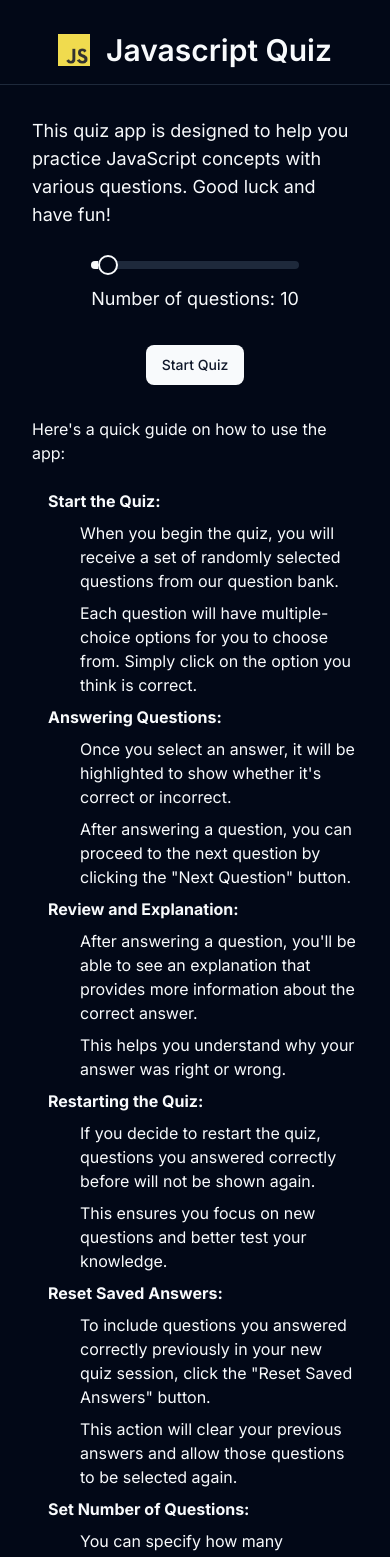
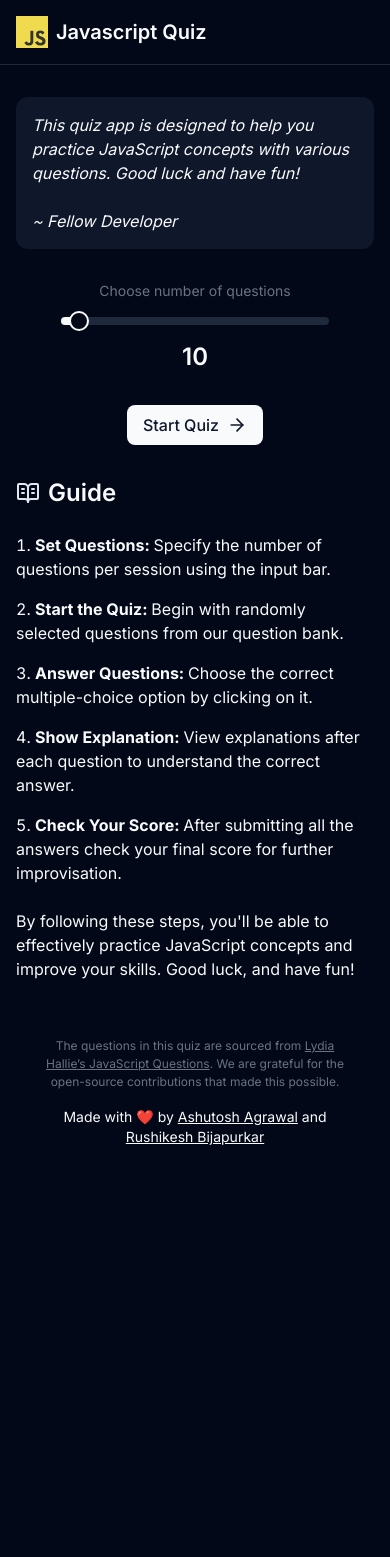
Before and after one commit to AshutoshAgrawal2004/javascript-interview-prep-quiz, a React (Vite) app: page / in a window 390 px wide. Shown: the top 1557 px of the page. After the commit the page ends 1171 px from the top, so only its background shows below. Built offline with nearby package versions, Linux system fonts and the light colour scheme.

Commit message:
Design Improvements & Give Up Button

```diff
--- a/src/App.tsx
+++ b/src/App.tsx
@@ -12,9 +12,9 @@ function App() {
   }, [location]);
 
   return (
-    <div className="flex flex-col gap-8 w-full h-full min-h-screen pt-8 font-inter">
+    <div className="flex flex-col gap-8 w-full h-full min-h-screen pt-4 font-inter">
       <Header />
-      <div className="container flex-1 max-w-4xl">
+      <div className="container px-4 flex-1 max-w-4xl">
         <Routes>
           <Route path="/" element={<WelcomeScreen />} />
           <Route path="/quiz" element={<QuizScreen />} />
--- a/src/components/footer.tsx
+++ b/src/components/footer.tsx
@@ -1,7 +1,7 @@
 export const Footer = () => {
   return (
     <footer className="p-6 text-center">
-      <p className="text-lg mb-4 text-gray-500">
+      <p className="text-[12px] mb-4 text-gray-500">
         The questions in this quiz are sourced from{" "}
         <a
           href="https://github.com/lydiahallie/javascript-questions"
@@ -14,10 +14,23 @@ export const Footer = () => {
         . We are grateful for the open-source contributions that made this
         possible.
       </p>
-      <p>
+      <p className="text-sm">
         Made with ❤️ by{" "}
-        <a href="https://github.com/AshutoshAgrawal2004" className="underline">
+        <a
+          href="https://github.com/AshutoshAgrawal2004"
+          target="__blank"
+          rel="noopener noreferrer"
+          className="underline"
+        >
           Ashutosh Agrawal
+        </a>{" "}
+        and{" "}
+        <a
+          href="https://www.linkedin.com/in/atrushikesh/"
+          rel="noopener noreferrer"
+          className="underline"
+        >
+          Rushikesh Bijapurkar
         </a>
       </p>
     </footer>
--- /dev/null
+++ b/src/components/give-up-button.tsx
@@ -0,0 +1,15 @@
+import { useLocation, useNavigate } from "react-router-dom";
+import { Button } from "./ui/button";
+
+export const GiveUpButton = () => {
+  const location = useLocation();
+  const navigate = useNavigate();
+
+  if (location.pathname !== "/quiz") return null;
+
+  return (
+    <Button variant="destructive" onClick={() => navigate("/result")}>
+      I give up! 🙌
+    </Button>
+  );
+};
--- a/src/components/header.tsx
+++ b/src/components/header.tsx
@@ -1,10 +1,17 @@
+import { Link } from "react-router-dom";
 import JavaScriptLogo from "../assets/JavaScript-logo.jpg";
+import { GiveUpButton } from "./give-up-button";
 
 export const Header = () => {
   return (
-    <header className="text-3xl font-semibold border-b border-secondary pb-4 flex justify-center items-center gap-4">
-      <img src={JavaScriptLogo} alt="JavaScript Logo" className="w-8 h-8" />
-      Javascript Quiz
+    <header className="text-xl font-semibold pb-4 border-b border-secondary flex justify-between items-center">
+      <Link className="flex gap-2 pl-4 lg:pl-8 items-center" to="/">
+        <img src={JavaScriptLogo} alt="JavaScript Logo" className="w-8 h-8" />
+        Javascript Quiz
+      </Link>
+      <span className="pr-4 lg:pr-8">
+        <GiveUpButton />
+      </span>
     </header>
   );
 };
--- a/src/components/how-it-works.css
+++ /dev/null
@@ -1,10 +0,0 @@
-.how-it-works ol > li {
-  padding-left: 1rem;
-  margin-top: 0.5rem;
-  margin-bottom: 0.5rem;
-}
-
-.how-it-works ol > li > ul > li {
-  margin-top: 0.5rem;
-  padding-left: 2rem;
-}
--- a/src/components/how-it-works.tsx
+++ b/src/components/how-it-works.tsx
@@ -1,85 +1,33 @@
-import "./how-it-works.css";
+import { BookOpenText } from "lucide-react";
 
 export const HowItWorks = () => {
   return (
-    <div className="how-it-works flex flex-col gap-4">
-      <p>Here's a quick guide on how to use the app:</p>
-      <ol>
+    <div className="how-it-works flex flex-col gap-6">
+      <h4 className="flex gap-2 text-2xl items-center font-semibold">
+        <BookOpenText className="text-slate-200" /> Guide
+      </h4>
+      <ol className="list-decimal list-inside flex flex-col gap-4">
         <li>
-          <strong>Start the Quiz:</strong>
-          <ul>
-            <li>
-              When you begin the quiz, you will receive a set of randomly
-              selected questions from our question bank.
-            </li>
-            <li>
-              Each question will have multiple-choice options for you to choose
-              from. Simply click on the option you think is correct.
-            </li>
-          </ul>
+          <strong>Set Questions: </strong>
+          Specify the number of questions per session using the input bar.
         </li>
         <li>
-          <strong>Answering Questions:</strong>
-          <ul>
-            <li>
-              Once you select an answer, it will be highlighted to show whether
-              it's correct or incorrect.
-            </li>
-            <li>
-              After answering a question, you can proceed to the next question
-              by clicking the "Next Question" button.
-            </li>
-          </ul>
+          <strong>Start the Quiz: </strong>
+          Begin with randomly selected questions from our question bank.
         </li>
         <li>
-          <strong>Review and Explanation:</strong>
-          <ul>
-            <li>
-              After answering a question, you'll be able to see an explanation
-              that provides more information about the correct answer.
-            </li>
-            <li>
-              This helps you understand why your answer was right or wrong.
-            </li>
-          </ul>
+          <strong>Answer Questions: </strong>
+          Choose the correct multiple-choice option by clicking on it.
         </li>
         <li>
-          <strong>Restarting the Quiz:</strong>
-          <ul>
-            <li>
-              If you decide to restart the quiz, questions you answered
-              correctly before will not be shown again.
-            </li>
-            <li>
-              This ensures you focus on new questions and better test your
-              knowledge.
-            </li>
-          </ul>
+          <strong>Show Explanation: </strong>
+          View explanations after each question to understand the correct
+          answer.
         </li>
         <li>
-          <strong>Reset Saved Answers:</strong>
-          <ul>
-            <li>
-              To include questions you answered correctly previously in your new
-              quiz session, click the "Reset Saved Answers" button.
-            </li>
-            <li>
-              This action will clear your previous answers and allow those
-              questions to be selected again.
-            </li>
-          </ul>
-        </li>
-        <li>
-          <strong>Set Number of Questions:</strong>
-          <ul>
-            <li>
-              You can specify how many questions you want to practice in each
-              session using the input bar on the welcome screen.
-            </li>
-            <li>
-              Adjust the number as needed to customize your quiz experience.
-            </li>
-          </ul>
+          <strong>Check Your Score: </strong>
+          After submitting all the answers check your final score for further
+          improvisation.
         </li>
       </ol>
       <p>
--- a/src/components/nav-buttons.tsx
+++ b/src/components/nav-buttons.tsx
@@ -24,19 +24,22 @@ export const NavButtons = () => {
   };
 
   return (
-    <div className="flex flex-col md:flex-row justify-between items-center gap-8">
+    <div className="flex justify-between items-center">
       <Button
         variant="secondary"
         onClick={onPrevQuestion}
         disabled={currentQuestionIndex === 0}
+        className="gap-2"
       >
-        <ChevronLeft /> Previous Question
+        <ChevronLeft size="20" />
+        Previous
       </Button>
-      <span className="text-2xl font-semibold">
+      <span className="text-xl font-semibold">
         Question {currentQuestionIndex + 1}
       </span>
-      <Button onClick={onNextQuestion}>
-        Next Question <ChevronRight />
+      <Button onClick={onNextQuestion} className="gap-2">
+        Next
+        <ChevronRight size="20" />
       </Button>
     </div>
   );
--- a/src/components/question.tsx
+++ b/src/components/question.tsx
@@ -15,11 +15,11 @@ export const Question: React.FC<QuestionProps> = ({}) => {
   const question = questions[currentQuestionIndex];
 
   return (
-    <div className="flex flex-col gap-12">
+    <div className="flex flex-col gap-12 pb-8">
       <NavButtons />
       <div className="flex flex-col gap-8">
         <div className="">
-          <h4 className="text-2xl font-semibold">{question.question}</h4>
+          <h4 className="text-xl font-semibold">{question.question}</h4>
           {question.codeBlock && (
             <SyntaxHighlighter language={"javascript"} style={dracula}>
               {question.codeBlock}
--- a/src/screens/welcome-screen.tsx
+++ b/src/screens/welcome-screen.tsx
@@ -6,6 +6,7 @@ import { questionsData } from "@/data/questions-data";
 import { resetSavedAnswers, startQuiz } from "@/store/quiz-slice";
 import { useAppDispatch, useAppSelector } from "@/store/store";
 import { getRandomQuestions } from "@/utils/get-random-questions";
+import { ArrowRight, RotateCcwIcon } from "lucide-react";
 import { useState } from "react";
 import { useNavigate } from "react-router-dom";
 
@@ -47,11 +48,15 @@ export const WelcomeScreen = () => {
 
   return (
     <div className="flex flex-col gap-8 justify-center items-center">
-      <p className="text-lg">
+      <p className="p-4 italic rounded-xl  bg-slate-900">
         This quiz app is designed to help you practice JavaScript concepts with
         various questions. Good luck and have fun!
+        <br />
+        <br />~ Fellow Developer
       </p>
-      <div className="flex flex-col lg:w-[60%] gap-4 justify-center items-center">
+
+      <div className="flex flex-col lg:w-[40%] w-[75%] gap-4 justify-center items-center">
+        <p className="text-sm text-gray-500">Choose number of questions</p>
         <Slider
           value={[numberOfQuestions]}
           onValueChange={(val) => {
@@ -62,13 +67,21 @@ export const WelcomeScreen = () => {
           max={150}
           step={5}
         />
-        <p className="text-lg">Number of questions: {numberOfQuestions}</p>
+
+        <span className="text-2xl font-semibold">{numberOfQuestions}</span>
       </div>
-      <Button onClick={onStartQuiz}>Start Quiz</Button>
+      <Button className="text-base gap-2" onClick={onStartQuiz}>
+        Start Quiz
+        <ArrowRight size="20" />
+      </Button>
 
       {Object.keys(userAnswers).length ? (
-        <Button variant="outline" onClick={onResetAnswers}>
-          Reset Saved Answers
+        <Button
+          variant="link"
+          className="text-gray-500 gap-2"
+          onClick={onResetAnswers}
+        >
+          <RotateCcwIcon size="20" /> Reset Saved Answers
         </Button>
       ) : null}
 
```
Also changed, not shown: src/screens/result-screen.tsx (+9 -4 lines).
